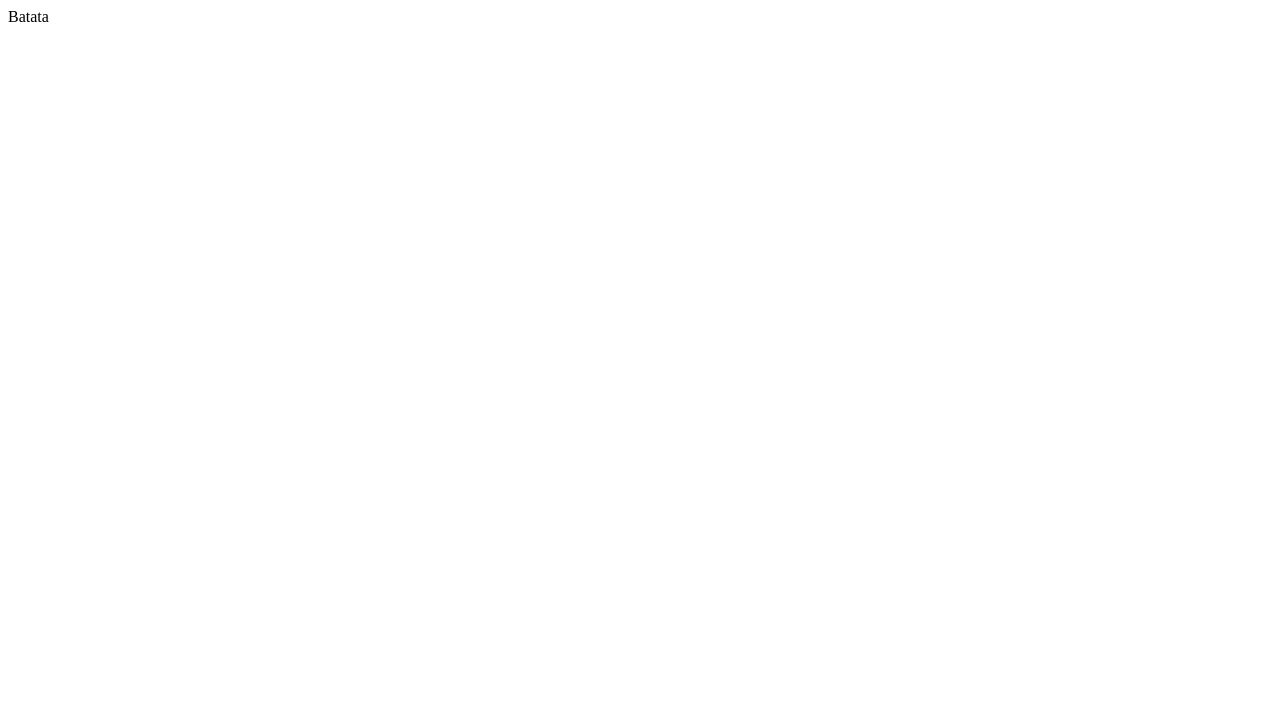
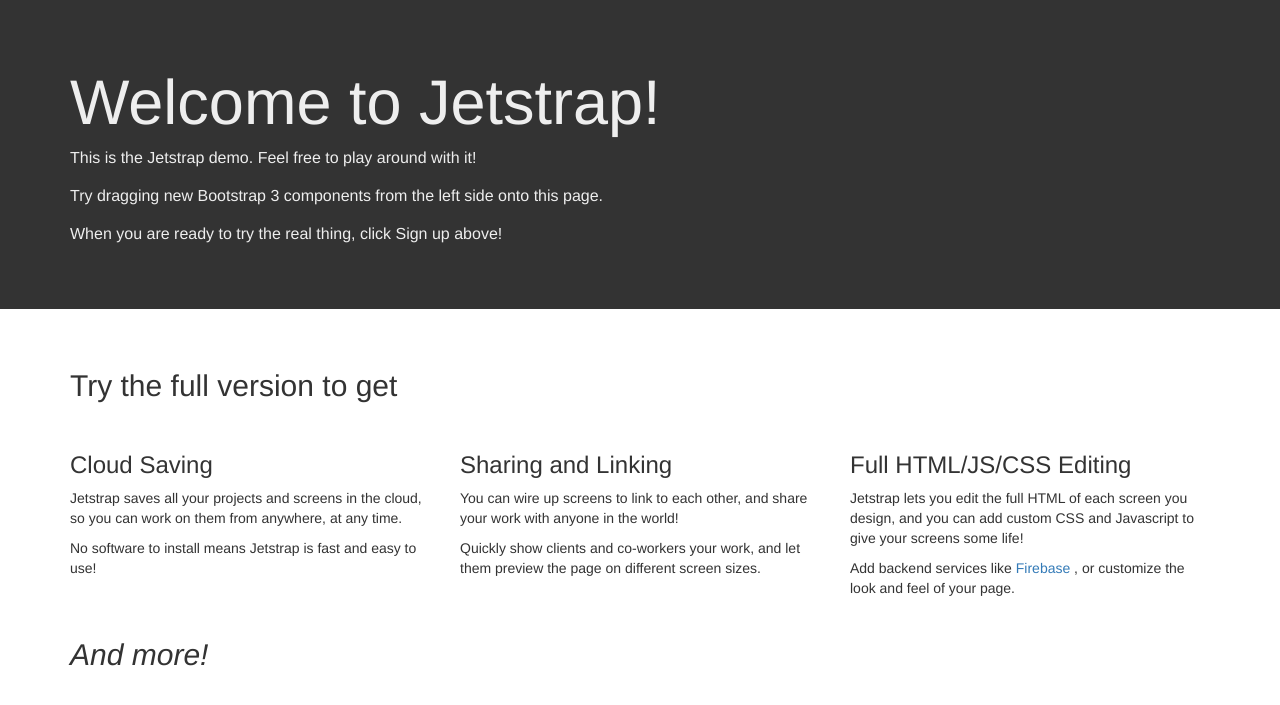
Before and after one commit to azhow/zcarthur.github.io, a plain HTML site: page index.html in a window 1280 px wide. Drawn offline with nearby package versions, Linux system fonts and the light colour scheme.

Commit message:
Starting

```diff
--- /dev/null
+++ b/css/screen-d313c5bf6c.css
@@ -0,0 +1,14 @@
+#jumbo {
+  background-color: #333;
+  color: #eee;
+}
+#jumbo p {
+  font-size: 16px;
+}
+#try-header {
+  margin: 30px 0px;
+}
+#try-more {
+  margin: 30px 0px;
+  font-style: italic;
+}
--- a/index.html
+++ b/index.html
@@ -1 +1,92 @@
-Batata
+<!DOCTYPE html>
+<html lang="en">
+
+  <head>
+    <meta charset="utf-8">
+    <meta name="viewport" content="width=device-width, initial-scale=1.0">
+    <meta name="description" content="">
+    <meta name="author" content="">
+    <title>
+    </title>
+    <link href="https://netdna.bootstrapcdn.com/bootstrap/3.3.4/css/bootstrap.min.css"
+    rel="stylesheet">
+
+    <link href="css/screen-d313c5bf6c.css" rel="stylesheet">
+</head>
+
+  <body>
+    <div id="jumbo" class="jumbotron">
+      <div class="container">
+        <h1>
+          Welcome to Jetstrap!
+        </h1>
+        <p>
+          This is the Jetstrap demo. Feel free to play around with it!
+        </p>
+        <p>
+          Try dragging new Bootstrap 3 components from the left side onto this page.
+        </p>
+        <p>
+          When you are ready to try the real thing, click Sign up above!
+        </p>
+      </div>
+    </div>
+    <div class="container">
+      <!-- Example row of columns -->
+      <h2 id="try-header">
+        Try the full version to get
+      </h2>
+      <div class="row">
+        <div class="col-md-4">
+          <h3>
+            Cloud Saving
+          </h3>
+          <p>
+            Jetstrap saves all your projects and screens in the cloud, so you can
+            work on them from anywhere, at any time.
+          </p>
+          <p>
+            No software to install means Jetstrap is fast and easy to use!
+          </p>
+        </div>
+        <div class="col-md-4">
+          <h3>
+            Sharing and Linking
+          </h3>
+          <p>
+            You can wire up screens to link to each other, and share your work with
+            anyone in the world!
+          </p>
+          <p>
+            Quickly show clients and co-workers your work, and let them preview the
+            page on different screen sizes.
+          </p>
+        </div>
+        <div class="col-md-4">
+          <h3>
+            Full HTML/JS/CSS Editing
+          </h3>
+          <p>
+            Jetstrap lets you edit the full HTML of each screen you design, and you
+            can add custom CSS and Javascript to give your screens some life!
+          </p>
+          <p>
+            Add backend services like
+            <a href="http://firebase.com/">Firebase</a>
+            , or customize the look and feel of your page.
+          </p>
+        </div>
+      </div>
+      <h2 id="try-more">
+        And more!
+      </h2>
+      <script src="https://ajax.googleapis.com/ajax/libs/jquery/1.10.2/jquery.min.js"
+      >
+      </script>
+      <script src="https://netdna.bootstrapcdn.com/bootstrap/3.3.4/js/bootstrap.min.js"
+      >
+      </script>
+    </div>
+  </body>
+
+</html>
```
Also changed, not shown: screen-e3a95b30f4.html (added, +62 -0 lines).
